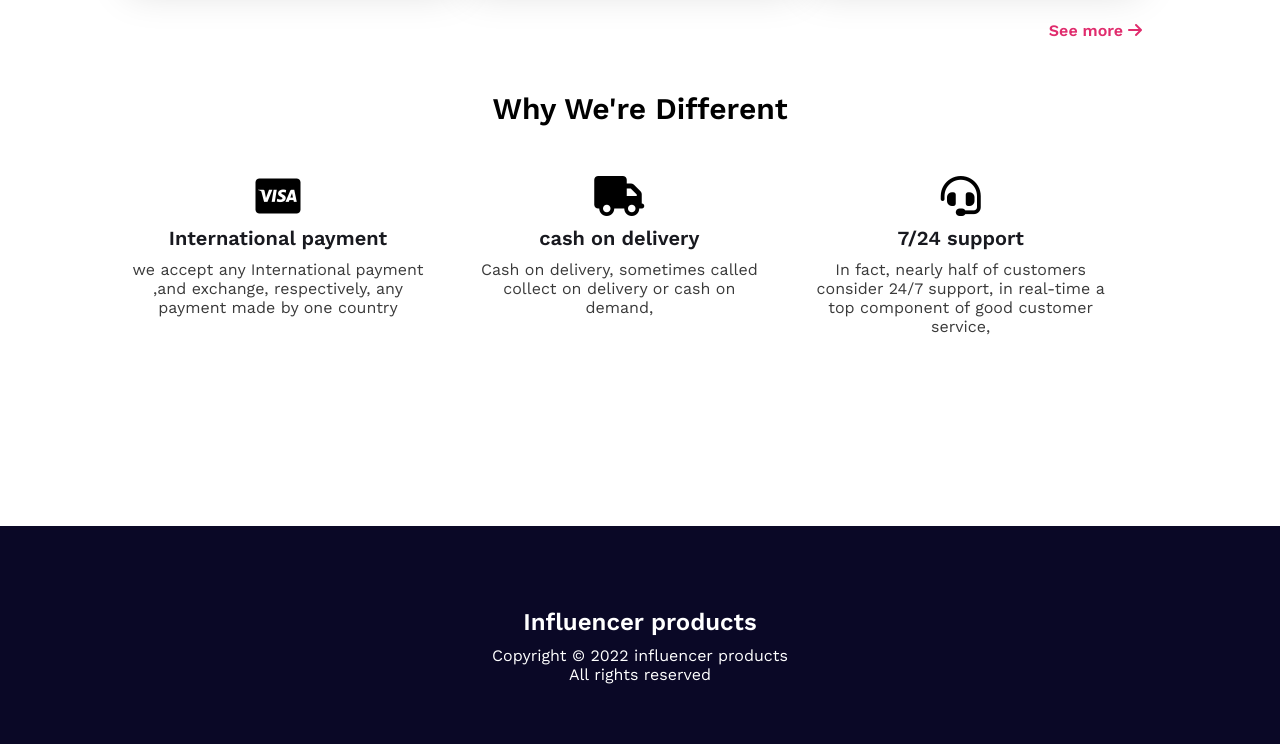
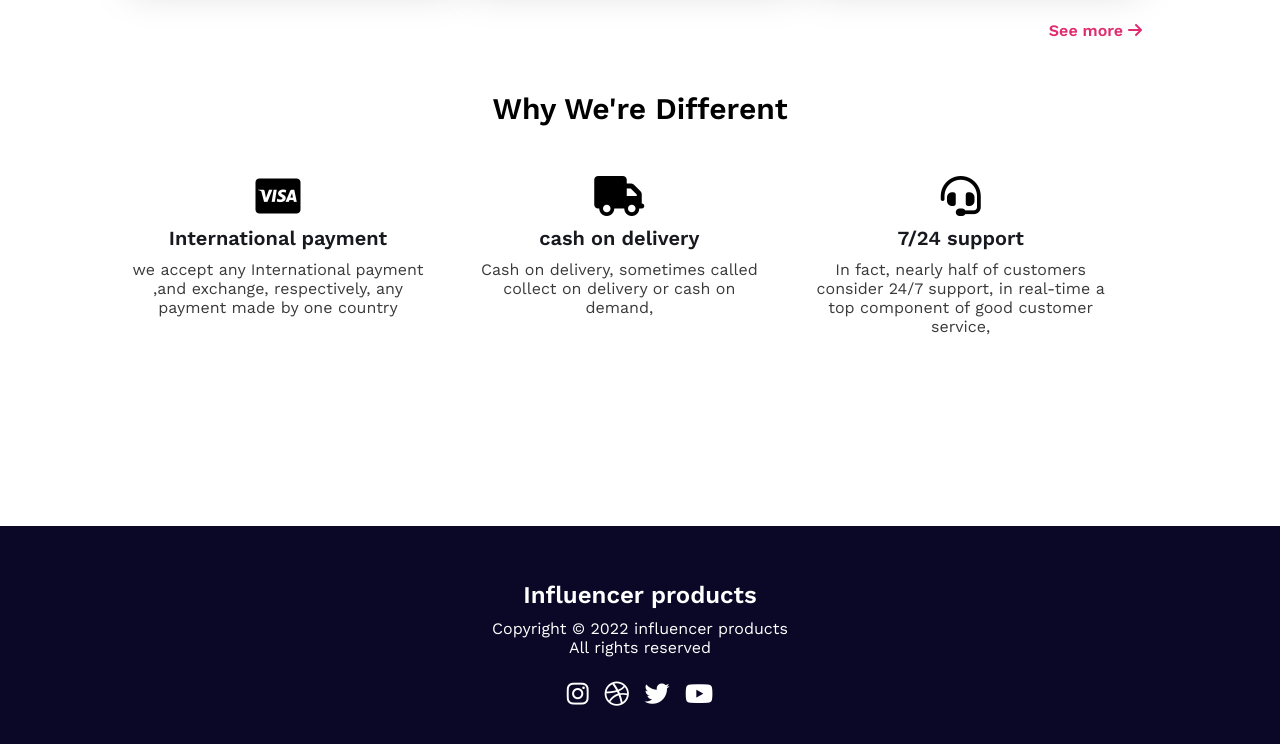
Before and after one commit to mahedi-imun/influencer-gears, a plain HTML site: page index.html in a window 1280 px wide. Shown: the part 2436-3180 px from the top of the page. Drawn offline with nearby package versions, Linux system fonts and the light colour scheme.

Commit message:
footer icons added

```diff
--- a/css/style.css
+++ b/css/style.css
@@ -192,6 +192,11 @@ footer .footer-info{
     margin: auto;
     text-align: center;
 }
+footer .footer-info i{
+    font-size:25px;
+    padding: 5px;
+    margin-top: 20px;
+}
 footer h2 {
     margin-bottom: 10px;
 }
--- a/index.html
+++ b/index.html
@@ -247,6 +247,10 @@
                 <p>Copyright &copy; 2022 influencer products
                 All rights reserved
                 </p>
+                <i class="fab fa-instagram"></i>
+                <i class="fab fa-dribbble"></i>
+                <i class="fab fa-twitter"></i>
+                <i class="fab fa-youtube"></i>
             </div>
         </div>
     </footer>
```
